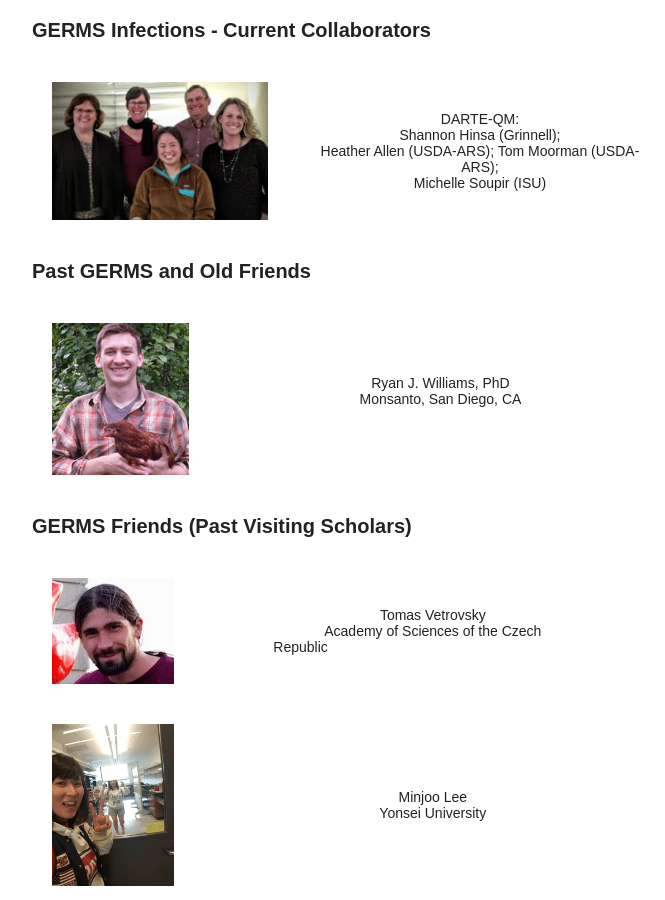
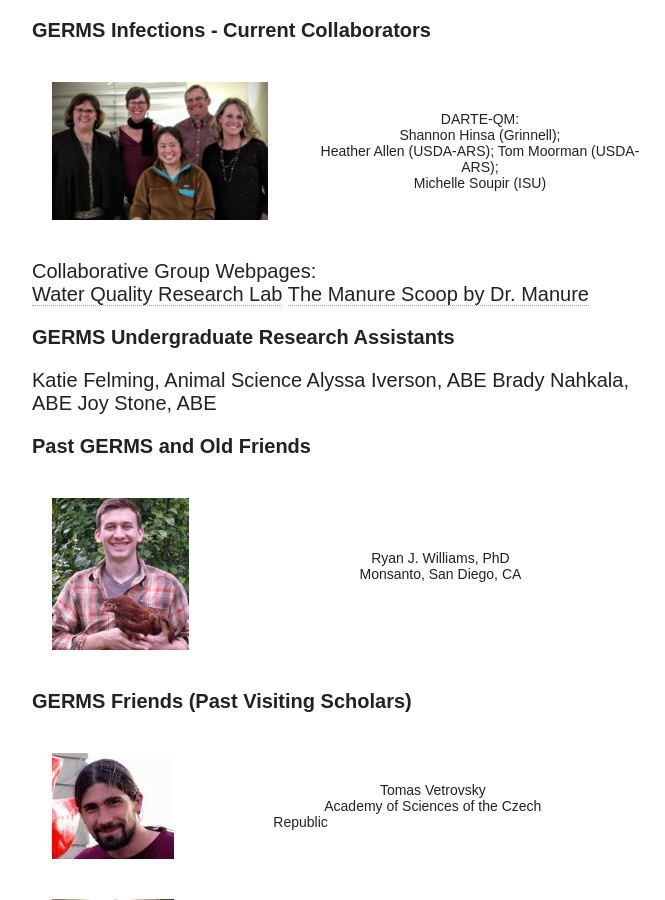
Before and after one commit to germs-lab/germs-lab.github.com-bu, a Jekyll site: the page built from people/index.md, in a window 1280 px wide and 900 px high, scrolled down 1842 px. Shown: the whole window, without its empty margins (288-953 px from the left). Built offline with Jekyll 4.4.1, drawn with Linux system fonts in a browser that asks for light colours; nearby versions of some CDN libraries.

Commit message:
updated germsies

```diff
--- a/people/index.md
+++ b/people/index.md
@@ -96,6 +96,17 @@ document.write("<a href='" + "mail" + "to:" + username + "@" + hostname + "'>" +
 
 </table>
 
+Collaborative Group Webpages:
+[Water Quality Research Lab](https://www.abe.iastate.edu/soupir/)
+[The Manure Scoop by Dr. Manure](http://themanurescoop.blogspot.com/)
+
+<p><b>GERMS Undergraduate Research Assistants</b></p>
+
+Katie Felming, Animal Science
+Alyssa Iverson, ABE
+Brady Nahkala, ABE
+Joy Stone, ABE
+
 <p><b>Past GERMS and Old Friends </b></p>
 
 <table class="tg">
```
